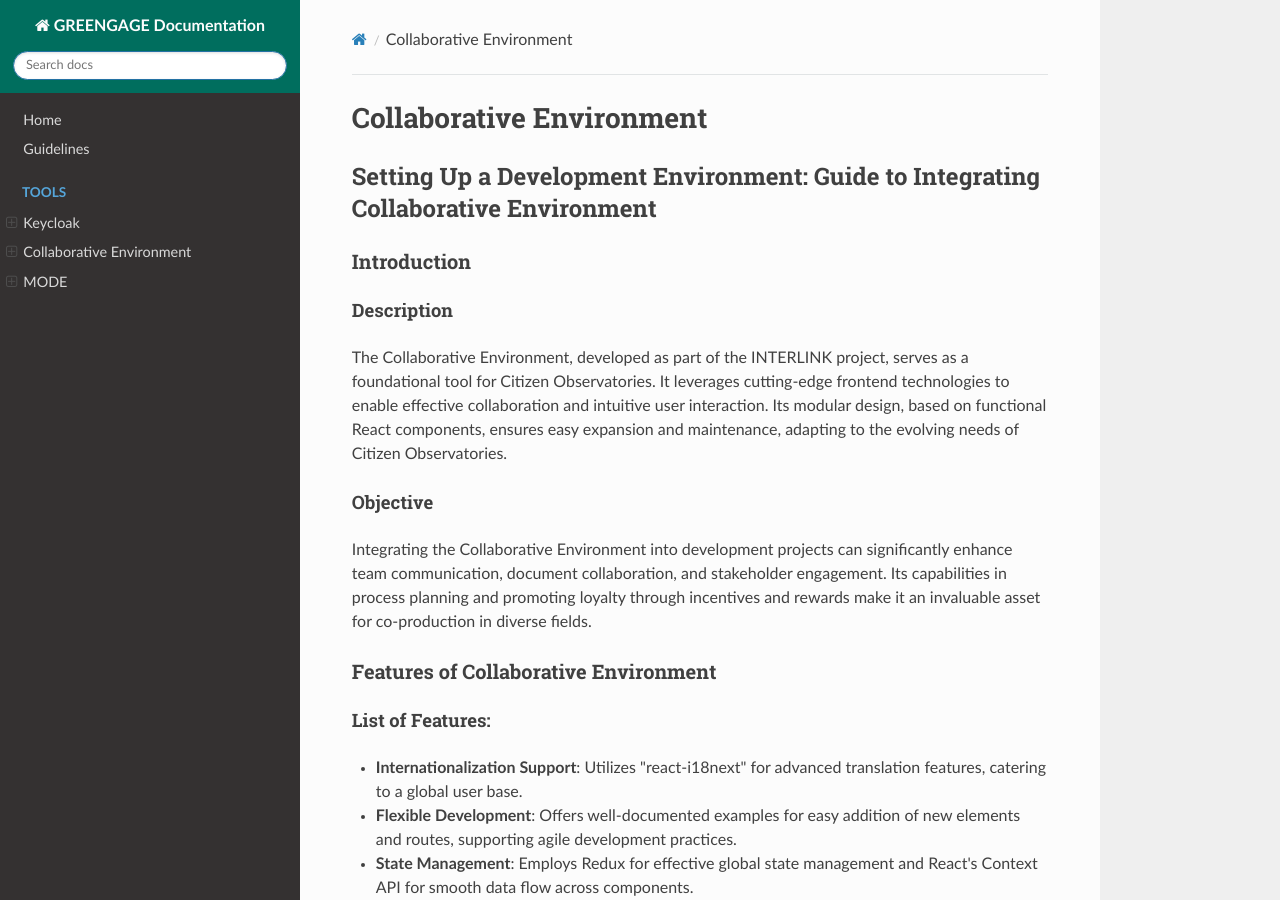
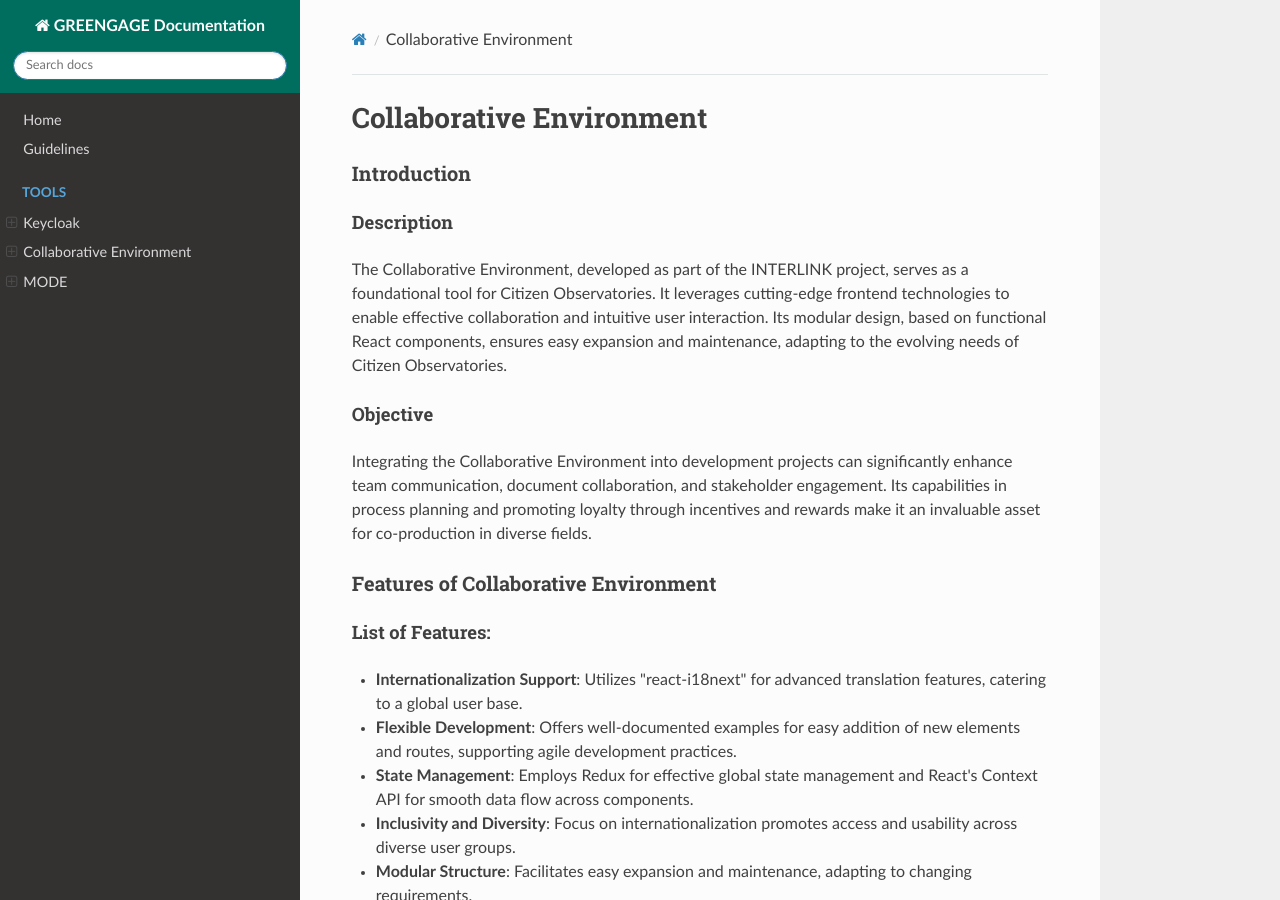
Before and after one commit to Greengage-project/Documentation, an MkDocs documentation site: the page built from docs/tools/collaborativeEnvironment/index.md, in a window 1280 px wide and 900 px high. Built offline with MkDocs 1.6.1, drawn with Linux system fonts in a browser that asks for light colours; nearby versions of some CDN libraries.

Commit message:
Update index.md
Removed header "## Setting Up a Development Environment: Guide to Integrating Collaborative Environment" which is not adecuate for this section

```diff
--- a/docs/tools/collaborativeEnvironment/index.md
+++ b/docs/tools/collaborativeEnvironment/index.md
@@ -1,6 +1,4 @@
 # Collaborative Environment
-
-## Setting Up a Development Environment: Guide to Integrating Collaborative Environment
 
 ### Introduction
 
```
